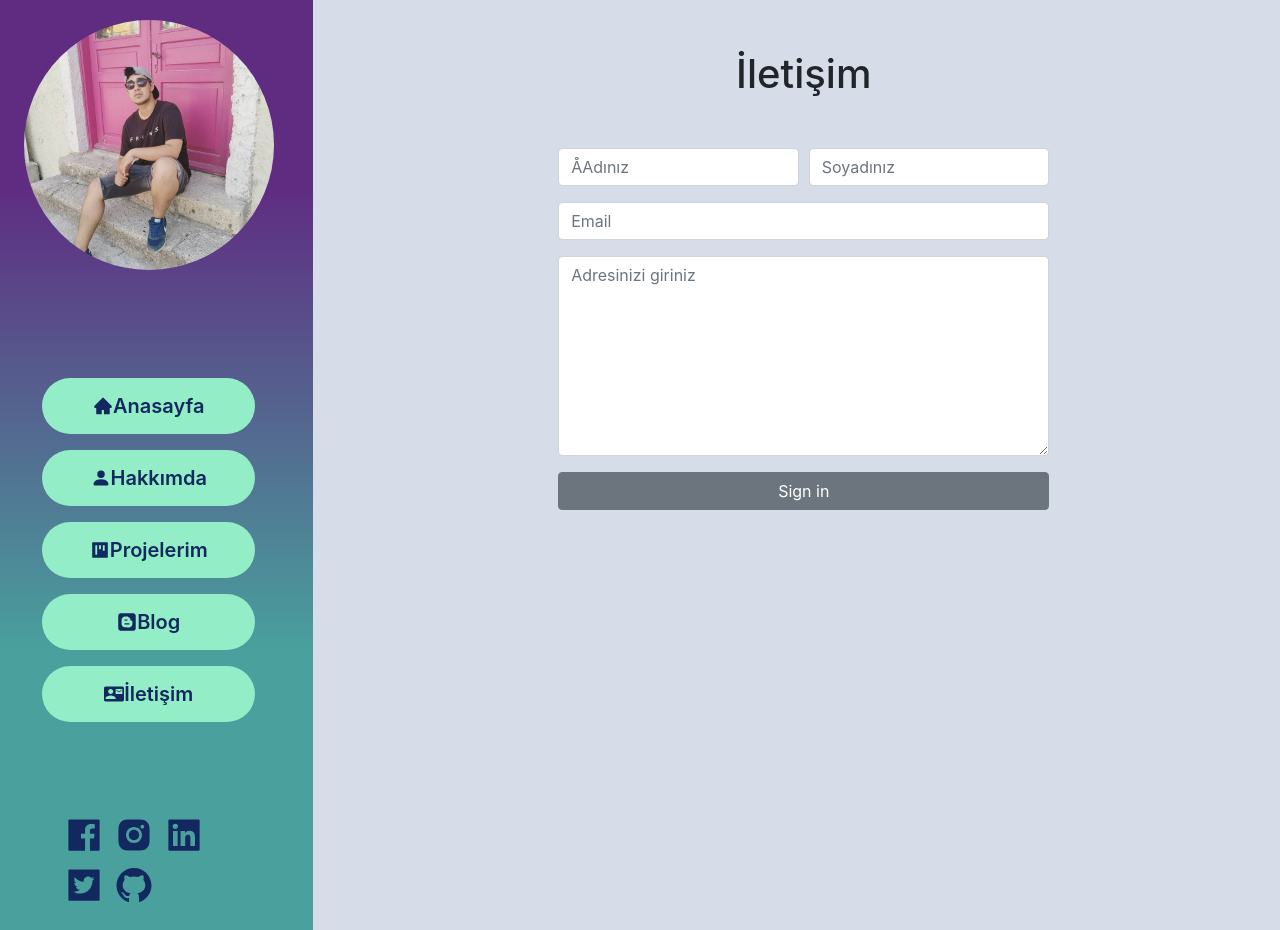
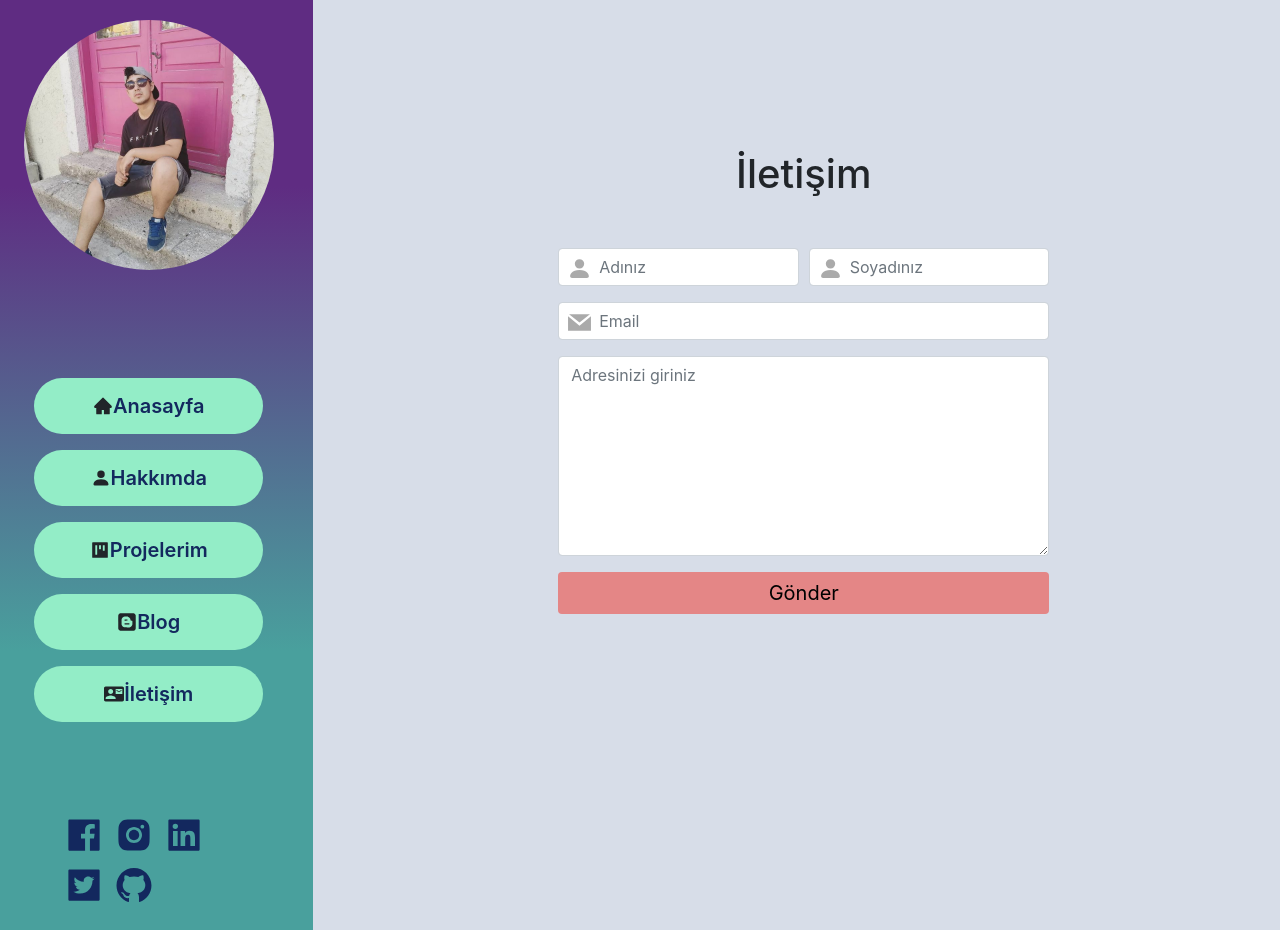
Before and after one commit to yeg2799/My-Introduction-Page, a React (Create React App) app: page /iletisim in a window 1280 px wide. Built offline with nearby package versions, Linux system fonts and the light colour scheme.

Commit message:
iletişim bölümü düzeltmeleri

```diff
--- a/src/components/Content/Aboutme.js
+++ b/src/components/Content/Aboutme.js
@@ -41,7 +41,7 @@ const Aboutme = () => {
     <div className="about-me" style={{ paddingTop: "50px" }}>
       <h1 style={{ textAlign: "center" }}>Hakkımda</h1>
       <Row style={{ marginTop: "40px", marginRight: "0px", marginLeft: "0" }}>
-        <Col xs="4">
+        <Col sm="4">
           <img
           className="about-img"
             src={profileImage}
--- a/src/components/Content/Contact.js
+++ b/src/components/Content/Contact.js
@@ -1,33 +1,37 @@
 import React from 'react'
 import { Col, Row, Button, Form, FormGroup, Label, Input } from 'reactstrap';
 import {BsFillPersonFill} from 'react-icons/bs'
+import {GrMail} from 'react-icons/gr'
+import '../../style/Content/contact.scss'
 const Contact = () => {
     return (
-        <div style={{paddingTop:"50px"}}>
+        <div style={{paddingTop:"150px"}}>
            <h1 style={{textAlign:"center"}}>İletişim</h1>
            <Form style={{width:"50%",margin:"50px auto"}}>
       <Row form >
         <Col md={6}>
-          <FormGroup>
-            <Input type="text"  placeholder="&#x212B;Adınız" />
-
+          <FormGroup className="inputWithIcon">
+            <Input type="text"  placeholder="Adınız" />
+              <BsFillPersonFill className="icon"/>
           </FormGroup>
         </Col>
         <Col md={6}>
-          <FormGroup>
+          <FormGroup className="inputWithIcon">
             <Input type="text"  placeholder="Soyadınız" />
+            <BsFillPersonFill className="icon"/>
           </FormGroup>
         </Col>
       </Row>
-      <FormGroup>
+      <FormGroup  className="inputWithIcon">
         <Input type="text"  placeholder="Email"/>
+        <GrMail className="icon"/>
       </FormGroup>
       <FormGroup>
         <Input type="textarea"  placeholder="Adresinizi giriniz" style={{height:"200px"}}/>
       </FormGroup>
 
 
-      <Button style={{width:"100%"}}>Sign in</Button>
+      <Button style={{width:"100%",background:"#E48686",border:"0px",color:"#000",fontSize:"20px"}}>Gönder</Button>
     </Form>
         </div>
     )
--- a/src/components/Content/HomePage.js
+++ b/src/components/Content/HomePage.js
@@ -1,10 +1,11 @@
 import React from 'react'
 import hPageImages from '../../images/homePageImage.jpg'
+import '../../style/Content/homepage.scss'
 const HomePage = () => {
     return (
         <div style={{display:"flex",flexDirection:"column",width:"70%",margin:"0 auto",paddingTop:"50px"}} >
            <h1 style={{textAlign:"center"}}>HOŞGELDİNİZ</h1>
-           <img src={hPageImages} alt="" style={{width:"1000px",marginTop:"60px",borderRadius:"30px"}}></img>
+           <img src={hPageImages} alt=""  className="hpage-img"></img>
         </div>
     )
 }
--- a/src/components/Menu/SideBarMenuButton.js
+++ b/src/components/Menu/SideBarMenuButton.js
@@ -7,7 +7,7 @@ import { Link } from 'react-router-dom'
 const SideBarMenuButton = ({Icon,to,title}) => {
     return (
         <div className="menu-button">
-            <Icon style={{color:"#13285E"}}/>
+            <Icon  className="icon"/>
             <Link to={to} style={{color:"#13285E",textDecoration:"none"}}>{title}</Link>
         </div>
     )
--- a/src/style/Content/aboutme.scss
+++ b/src/style/Content/aboutme.scss
@@ -29,6 +29,15 @@
     font-size: 18px;
     font-weight: 600;
 }
+@media screen and (min-width: 2560px) {
+  .about-text{
+    font-size: 25px;
+
+  }
+  .about-img{
+    width: 600px;
+  }
+}
 @media screen and (max-width: 1440px) {
   .about-img {
     width: 350px;
--- /dev/null
+++ b/src/style/Content/contact.scss
@@ -0,0 +1,14 @@
+.inputWithIcon input[type=text]{
+    padding-left: 40px;
+}
+.inputWithIcon{
+    position: relative;
+}
+.inputWithIcon .icon{
+    position: absolute;
+    left: 0px;
+    top: 8px;
+    font-size: 25px;
+    margin: 0px 9px;
+    color: #aaa;
+}
--- /dev/null
+++ b/src/style/Content/homepage.scss
@@ -0,0 +1,10 @@
+.hpage-img{
+    width: 1000px;
+    margin-top: 60px;
+    border-radius: 30px;
+}
+@media screen and (min-width: 2560px) {
+    .hpage-img{
+        width: 1300px;
+    }
+  }
--- a/src/style/Menu/menu.scss
+++ b/src/style/Menu/menu.scss
@@ -15,8 +15,7 @@
     display: flex;
     flex-direction: row;
     justify-content: center;
-
-    width: 65%;
+    width: 70%;
     margin: 8px auto;
     padding: 13px;
     font-size: 20px;
@@ -25,6 +24,10 @@
     border-radius: 40px;
     align-items: center;
     cursor: pointer;
+    .icon{
+      color:"#13285E";
+      text-align: start;
+    }
   }
   .menu-social {
     display: flex;
```
Also changed, not shown: 1 other file (tests, documents, lock files or other folders).
